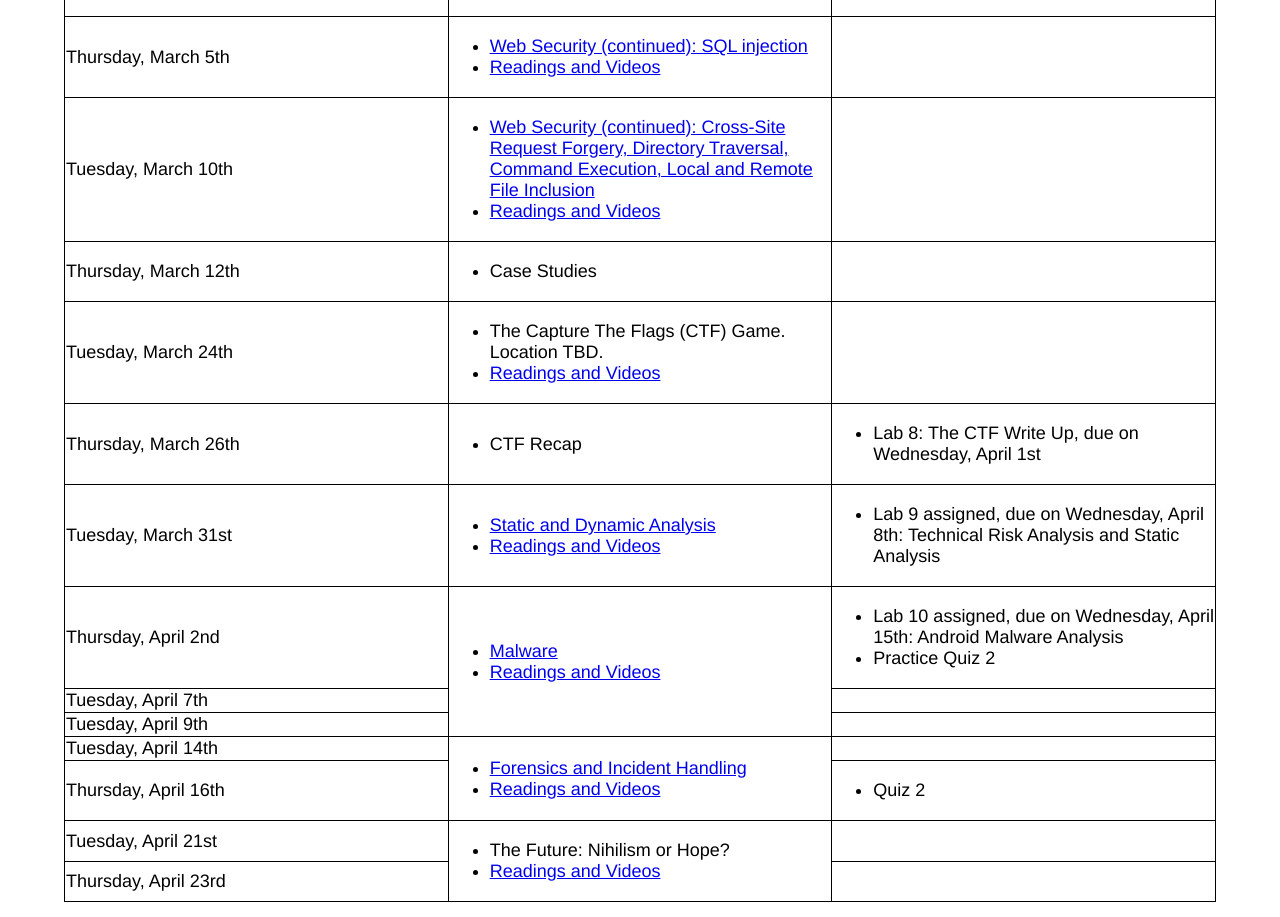
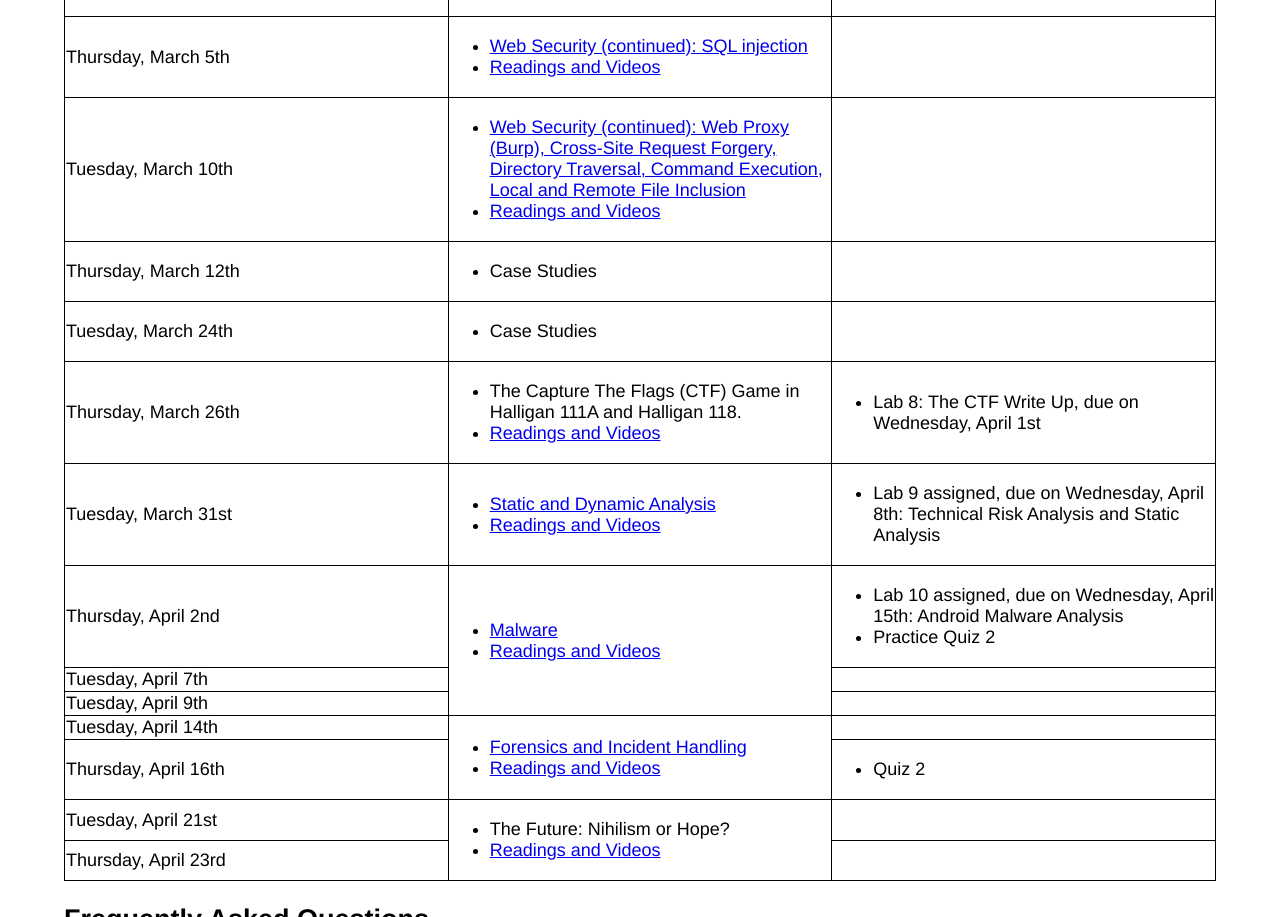
Before and after one commit to ITh4cker/DefenseAgainstTheDarkArts, a plain HTML site: page index.html in a window 1280 px wide. Shown: the part 2783-3700 px from the top of the page. Drawn offline with Linux system fonts and the light colour scheme.

Commit message:
Updated date and location of CTF game

```diff
--- a/index.html
+++ b/index.html
@@ -295,7 +295,7 @@
 			<td>Tuesday, March 10th</td>
 			<td>
 				<ul>
-					<li><a href="slides/06_web_security.pdf">Web Security (continued): Cross-Site Request Forgery,
+					<li><a href="slides/06_web_security.pdf">Web Security (continued): Web Proxy (Burp), Cross-Site Request Forgery,
 							Directory Traversal, Command Execution,
 							Local and Remote File Inclusion</a></li>
 					<li><a href="readings/#module6">Readings and Videos</a></li>
@@ -316,8 +316,7 @@
 			<td>Tuesday, March 24th</td>
 			<td>
 				<ul>
-					<li>The Capture The Flags (CTF) Game. Location TBD.</li>
-					<li><a href="readings/#module7">Readings and Videos</a></li>
+					<li>Case Studies</li>
 				</ul>
 			</td>
 			<td>&nbsp;</td>
@@ -326,7 +325,8 @@
 			<td>Thursday, March 26th</td>
 			<td>
 				<ul>
-					<li>CTF Recap</li>
+					<li>The Capture The Flags (CTF) Game in Halligan 111A and Halligan 118.</li>
+					<li><a href="readings/#module7">Readings and Videos</a></li>
 				</ul>
 			</td>
 			<td>
```
